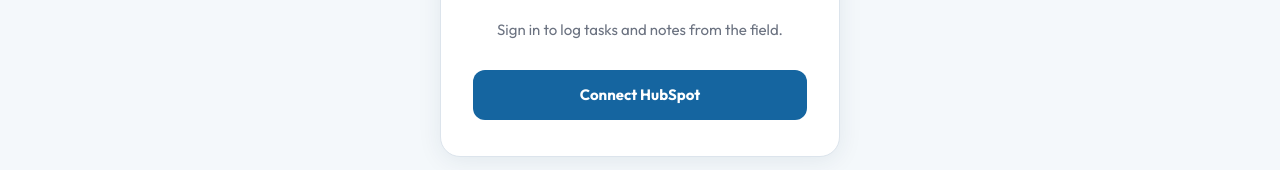
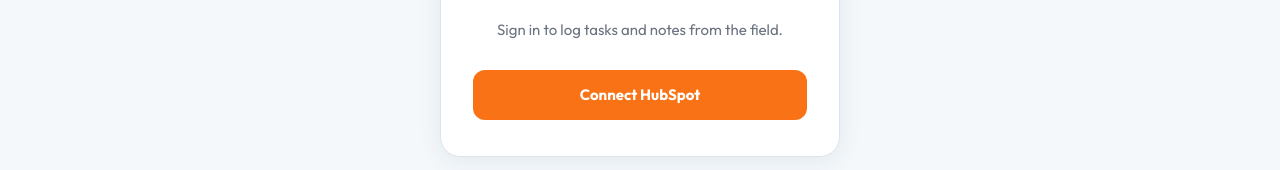
Before and after one commit to Paresh1879/maxx-field-tasks, a Next.js app: page /login in a window 1280 px wide. Shown: the part 234-404 px from the top of the page. Built offline with nearby package versions, Linux system fonts and the light colour scheme.

Commit message:
Update btn color

```diff
--- a/app/login/page.tsx
+++ b/app/login/page.tsx
@@ -34,7 +34,7 @@ export default function LoginPage() {
             onClick={() => setLoading(true)}
             style={{
               display: "inline-flex", alignItems: "center", justifyContent: "center", gap: 8,
-              background: loading ? "#5dade2" : "#1565a0",
+              background: loading ? "#fb923c" : "#F97316",
               color: "#fff", fontWeight: 700, fontSize: 15,
               padding: "14px 32px", borderRadius: 12, textDecoration: "none",
               transition: "all 0.15s", pointerEvents: loading ? "none" : "auto",
```
